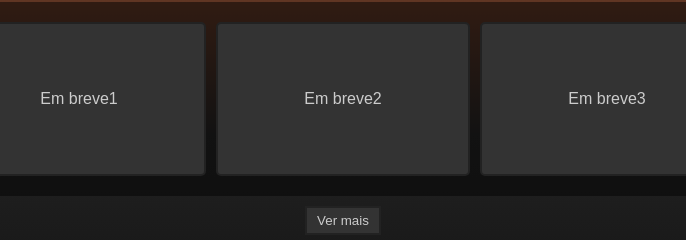
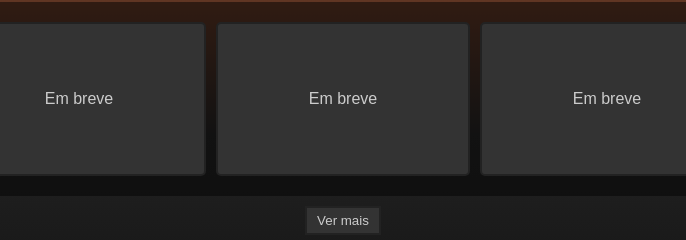
Before and after one commit to Filipee-Lopes/Portifolio, a plain HTML site: page index.html in a window 1280 px wide. Shown: the part 1282-1522 px from the top of the page, 297-983 px from the left. Drawn offline with Linux system fonts and the light colour scheme.

Commit message:
atualizando arquivos index e script

```diff
--- a/index.html
+++ b/index.html
@@ -25,7 +25,6 @@
                     <div class="bar"></div>
                 </div>
 
-
                 <nav id="menu">
                     <ul>
                         <li><a href="/">Home</a></li>
@@ -50,12 +49,11 @@
                 </a>
             </div>
         </div>
-
     </section>
     <section>
         <h2  id="about">Sobre mim</h2>
         <div  class="about init-hidden">
-            <div class="about-content">
+            <article class="about-content">
                 <p>
                     Atualmente em transição de carreira, iniciei os estudos de desenvolvimento em 2021, me reconheço como
                     entusiasta em novas tecnologias do mercado, com aprendizado adquirido dia após dia.
@@ -64,8 +62,7 @@
                     Me considero ágil e consistente em aprender uma nova tecnologia e alta adaptabilidade às mudanças,
                     pronto para superar qualquer desafio!
                 </p>
-            </div>
-
+            </article>
             <div class="about-photo ">
                 <div class="photo-animation">
                     <img src="css/images/IMG_20211219_171825.png" alt="">
@@ -78,49 +75,36 @@
         <div class="projects-area init-hidden">
             <a href="#" class="project-item">
                 <div >
-                    <p>Em breve1</p>
+                    <p>Em breve</p>
                 </div>
             </a>
             <a href="#" class="project-item">
                 <div>
-                    <p>Em breve2</p>
+                    <p>Em breve</p>
                 </div>
             </a>
             <a href="#" class="project-item">
                 <div >
-                    <p>Em breve3</p>
+                    <p>Em breve</p>
                 </div>
             </a>
             <a href="#" class="project-item hidden">
                 <div >
-                    <p>Em breve4</p>
+                    <p>Em breve</p>
                 </div>
             </a>
             <a href="#" class="project-item hidden">
                 <div >
-                    <p>Em breve5</p>
+                    <p>Em breve</p>
                 </div>
             </a>
             <a href="#" class="project-item hidden">
                 <div>
-                    <p>Em breve6</p>
+                    <p>Em breve</p>
                 </div>
             </a>
         </div>
         <button class="showProjects" onclick="showProjects()">Ver mais</button>
-
-
-
-
-
-
-
-
-
-        <div class="projects-area projects-area--show">
-
-            <div class="projectScroll" onclick="closedProjects()">Ver Menos</div>
-        </div>
     </section>
     <section class="technologies ">
         <h2>Habilidades</h2>
--- a/js/script.js
+++ b/js/script.js
@@ -9,7 +9,6 @@
 }
 
 //Function set vanilla Tilt
-
 function animationVanillaTilt() {
     let display = document.body.clientWidth;
     let elemento = document.querySelector('.photo-animation')
@@ -21,10 +20,7 @@
         });
     }
 }
-
 animationVanillaTilt()
-
-
 
 //Function set Intersection Observer
 let options = {
```
